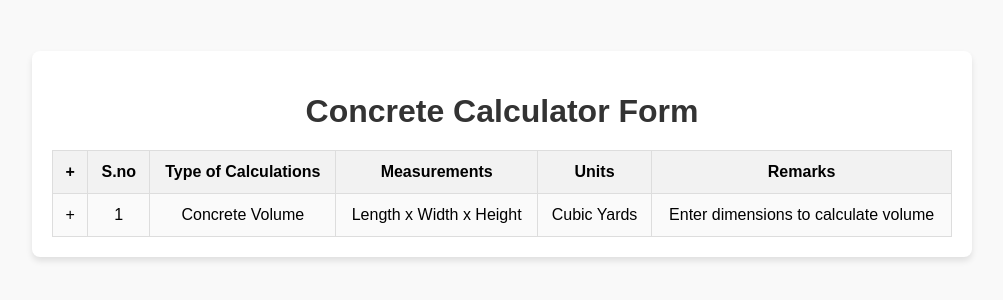
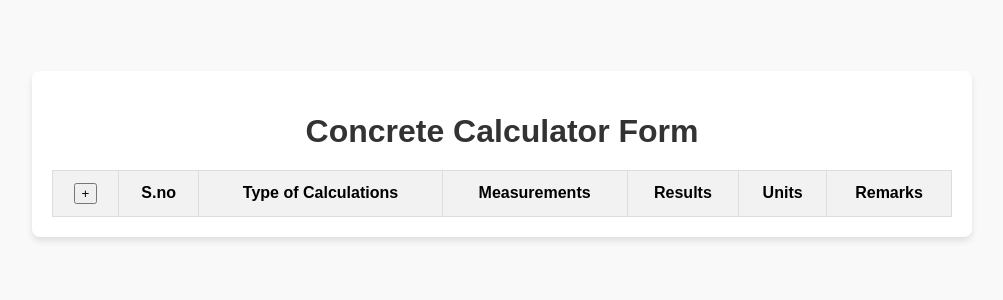
Before and after one commit to NovaWebDesignz/calcform, a React (Create React App) app: page / in a window 1280 px wide. Shown: the part 266-566 px from the top of the page, without its empty margins (138-1141 px from the left). Built offline with nearby package versions, Linux system fonts and the light colour scheme.

Commit message:
1st update : options for type of calculations provided and clearly undergone logic and applied some

```diff
--- a/src/App.js
+++ b/src/App.js
@@ -1,7 +1,30 @@
-import React from "react";
+import React, { useState } from "react";
 import "./App.css";
 
 function App() {
+  // State to track the number of rows visible
+  const [visibleRows, setVisibleRows] = useState(0);
+  const [selectedOptions, setSelectedOptions] = useState([]);
+
+  // Logic to add one row per click
+  const handleAddRow = () => {
+    setVisibleRows(visibleRows + 1); // Increment the number of rows displayed
+    setSelectedOptions([...selectedOptions, ""]); // Add an empty value for the new row
+  };
+
+  // Logic to remove the last row
+  const handleRemoveRow = (index) => {
+    setVisibleRows(visibleRows - 1); // Decrease the number of rows displayed
+    setSelectedOptions(selectedOptions.filter((_, i) => i !== index)); // Remove the corresponding option
+  };
+
+  // Handle option change for each row
+  const handleOptionChange = (index, value) => {
+    const newSelectedOptions = [...selectedOptions];
+    newSelectedOptions[index] = value; // Update the specific row's selected option
+    setSelectedOptions(newSelectedOptions);
+  };
+
   return (
     <div className="App">
       <header className="App-header">
@@ -9,23 +32,48 @@ function App() {
         <table className="calculator-table">
           <thead>
             <tr>
-              <th>+</th>
+              <th>
+                <button onClick={handleAddRow}>+</button>
+              </th>
               <th>S.no</th>
               <th>Type of Calculations</th>
               <th>Measurements</th>
+              <th>Results</th>
               <th>Units</th>
               <th>Remarks</th>
             </tr>
           </thead>
           <tbody>
-            <tr>
-              <td>+</td>
-              <td>1</td>
-              <td>Concrete Volume</td>
-              <td>Length x Width x Height</td>
-              <td>Cubic Yards</td>
-              <td>Enter dimensions to calculate volume</td>
-            </tr>
+            {[...Array(visibleRows)].map((_, index) => (
+              <tr key={index}>
+                <td> {/* Add a button to remove the row */}
+                  <button onClick={() => handleRemoveRow(index)}>-</button>
+                </td>
+                <td>{index + 1}</td> {/* Display the row number */}
+                <td> {/* Add a dropdown to select the calculation type */}
+                  <div className="dropdown-container">
+                    <select
+                      className="dropdown-select"
+                      value={selectedOptions[index] || ""}
+                      onChange={(e) => handleOptionChange(index, e.target.value)}
+                    >
+                      <option value="">Select Calculation</option>
+                      <option value="slabs">Slabs, Square Footings, or Walls</option>
+                      <option value="holes">Hole, Column, or Round Footings</option>
+                      <option value="circular">Circular Slab or Tube</option>
+                      <option value="curb">Curb and Gutter Barrier</option>
+                      <option value="stairs">Stairs</option>
+                    </select>
+                  </div>
+                </td>
+                <td>Length x Width x Height</td> {/* Display the measurements */}
+                <td></td>
+                <td>Cubic Yards</td>
+                <td>
+                  <input type="text" placeholder="Enter remarks" className="remarks-input" />
+                </td>
+              </tr>
+            ))}
           </tbody>
         </table>
       </header>
--- a/src/index.css
+++ b/src/index.css
@@ -11,3 +11,39 @@ code {
   font-family: source-code-pro, Menlo, Monaco, Consolas, 'Courier New',
     monospace;
 }
+
+select {
+  padding: 12px; /* Increase padding for better height */
+  font-size: 16px; /* Make text more readable */
+  line-height: 2; /* Increase line height */
+  border-radius: 6px; /* Optional: Rounded corners */
+  border: 1px solid #ccc;
+}
+
+option {
+  padding: 10px; /* Add space inside options */
+  line-height: 2.5; /* Increase height between lines */
+  font-size: 16px;
+}
+.dropdown-container {
+  position: relative; /* Ensures absolute positioning is relative to this */
+  display: inline-block; /* Keeps it compact */
+}
+
+.dropdown-select {
+  width: 100%; /* Ensures it fits within its parent */
+  padding: 10px; /* Adjust spacing */
+}
+
+.dropdown-options {
+  position: absolute;
+  top: 100%; /* Positions below the select box */
+  left: 0;
+  width: 100%;
+  background: white;
+  border: 1px solid #ddd;
+  box-shadow: 0px 4px 6px rgba(0, 0, 0, 0.1);
+  z-index: 10; /* Keeps it above other content */
+  max-height: 200px; /* Prevents excessive height */
+  overflow-y: auto; /* Enables scrolling */
+}
```
Also changed, not shown: src/App.css (line endings or trailing spaces), src/logo.svg (deleted).
